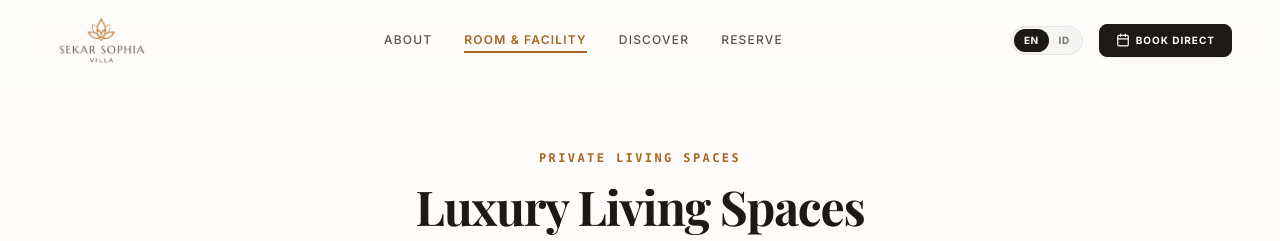
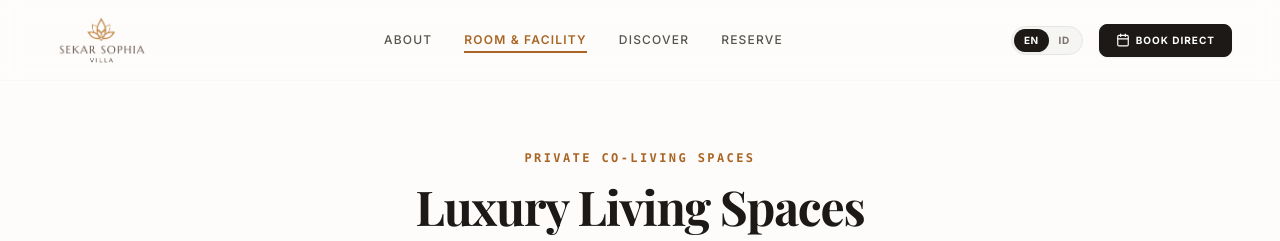
Before and after one commit to rubengitdev/sekar-sophia-villa, a React (Vite) app: page / in a window 1280 px wide. Both pictures are taken after a click on the button "ROOM & FACILITY". Shown: the top 241 px of the page. Built offline with nearby package versions, Linux system fonts and the light colour scheme; a web font is replaced by a local one.

Commit message:
[Update][RoomAndFacility][Accomodation] Update heading localization

```diff
--- a/src/sections/Accommodation.tsx
+++ b/src/sections/Accommodation.tsx
@@ -60,7 +60,7 @@ export function Accommodation({ currentLang, translations }: AccommodationProps)
         {/* Section Header */}
         <div className="text-center mb-12 max-w-2xl mx-auto">
           <span className="font-mono text-xs tracking-[0.2em] text-gold uppercase font-semibold">
-            {currentLang === "en" ? "Private Living Spaces" : "Ruang Hunian Privat"}
+            {currentLang === "en" ? "Private Co-Living Spaces" : "Ruang Hunian Privat Bersama"}
           </span>
           <h2 className="font-serif text-3xl sm:text-4xl md:text-5xl font-bold tracking-tight text-stone-900 mt-2 leading-tight">
             {translations.accommodationTitle}
```
